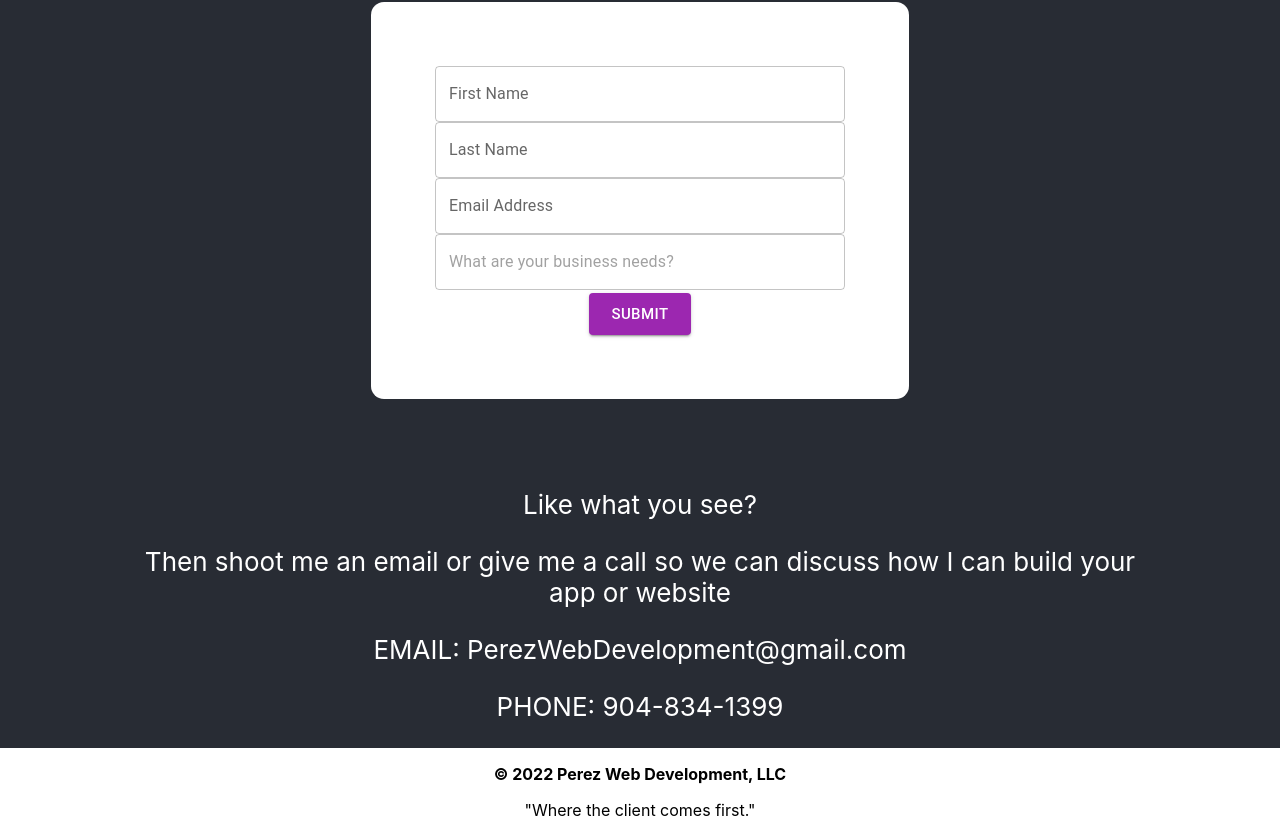
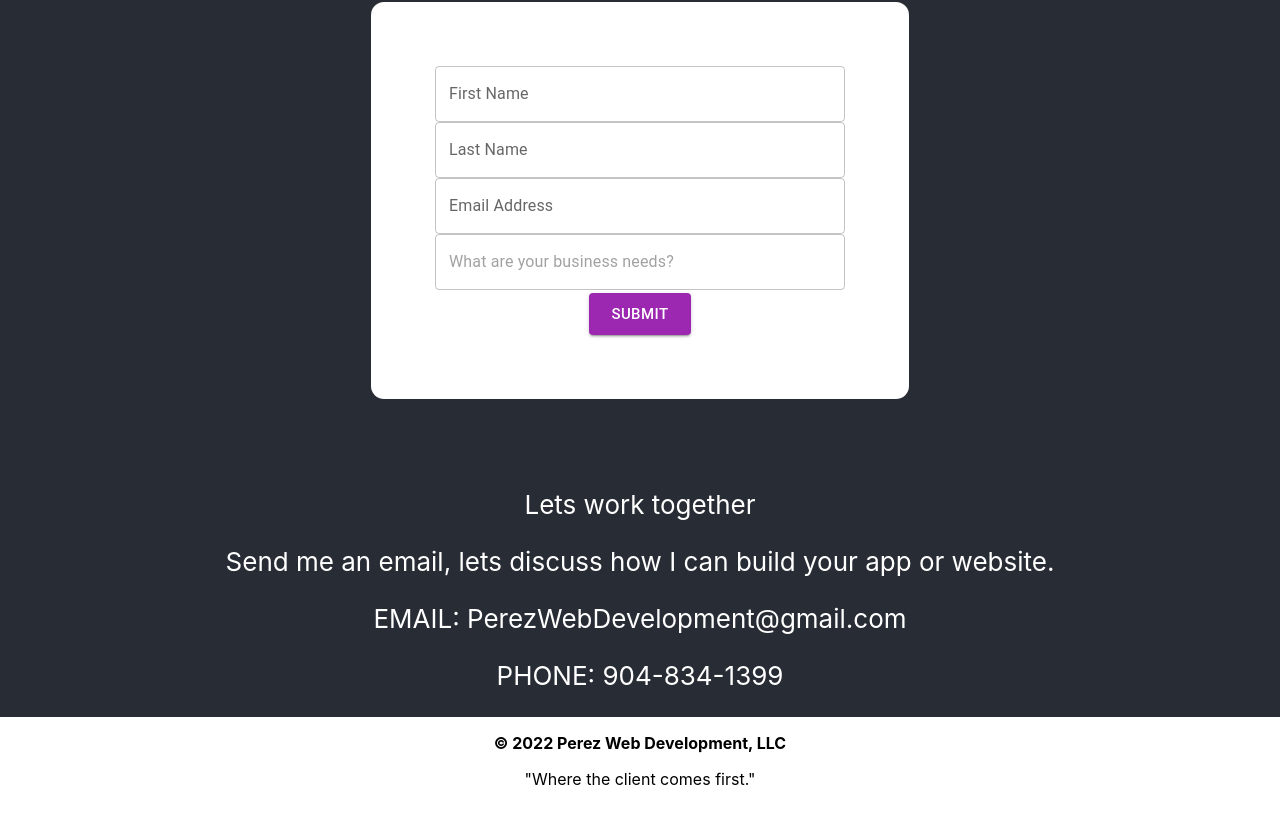
Before and after one commit to Perez-Thomas/thomas-perez-port, a React (Create React App) app: page / in a window 1280 px wide. Shown: the part 4904-5740 px from the top of the page. After the commit the page ends 5709 px from the top, so only its background shows below. Built offline with nearby package versions, Linux system fonts and the light colour scheme.

Commit message:
Update App.js

```diff
--- a/src/App.js
+++ b/src/App.js
@@ -373,10 +373,9 @@ function App() {
           </div>
         </div>
         <div className="callToAction">
-          <p>Like what you see?</p>
+          <p>Lets work together</p>
           <p>
-            Then shoot me an email or give me a call so we can discuss how I can
-            build your app or website
+            Send me an email, lets discuss how I can build your app or website.
           </p>
           <p>EMAIL: PerezWebDevelopment@gmail.com</p>
           <p>PHONE: 904-834-1399</p>
```
